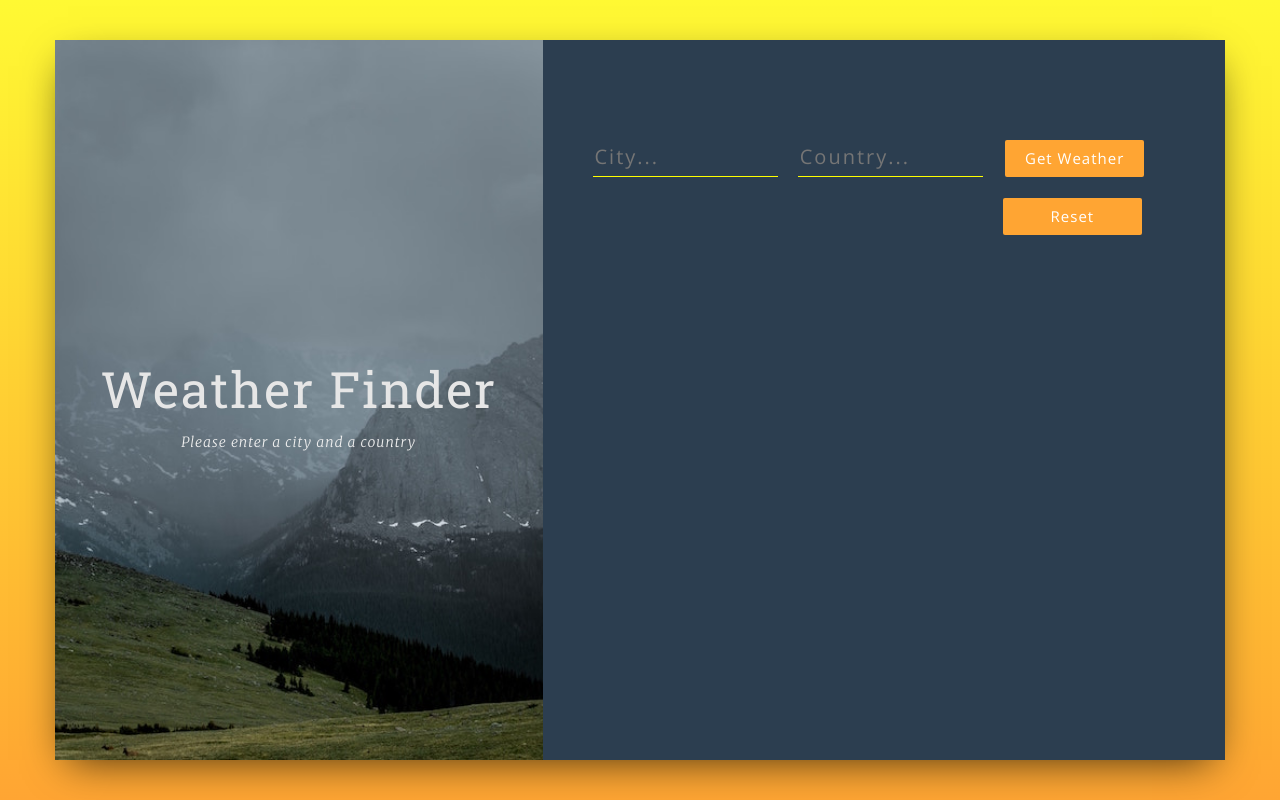
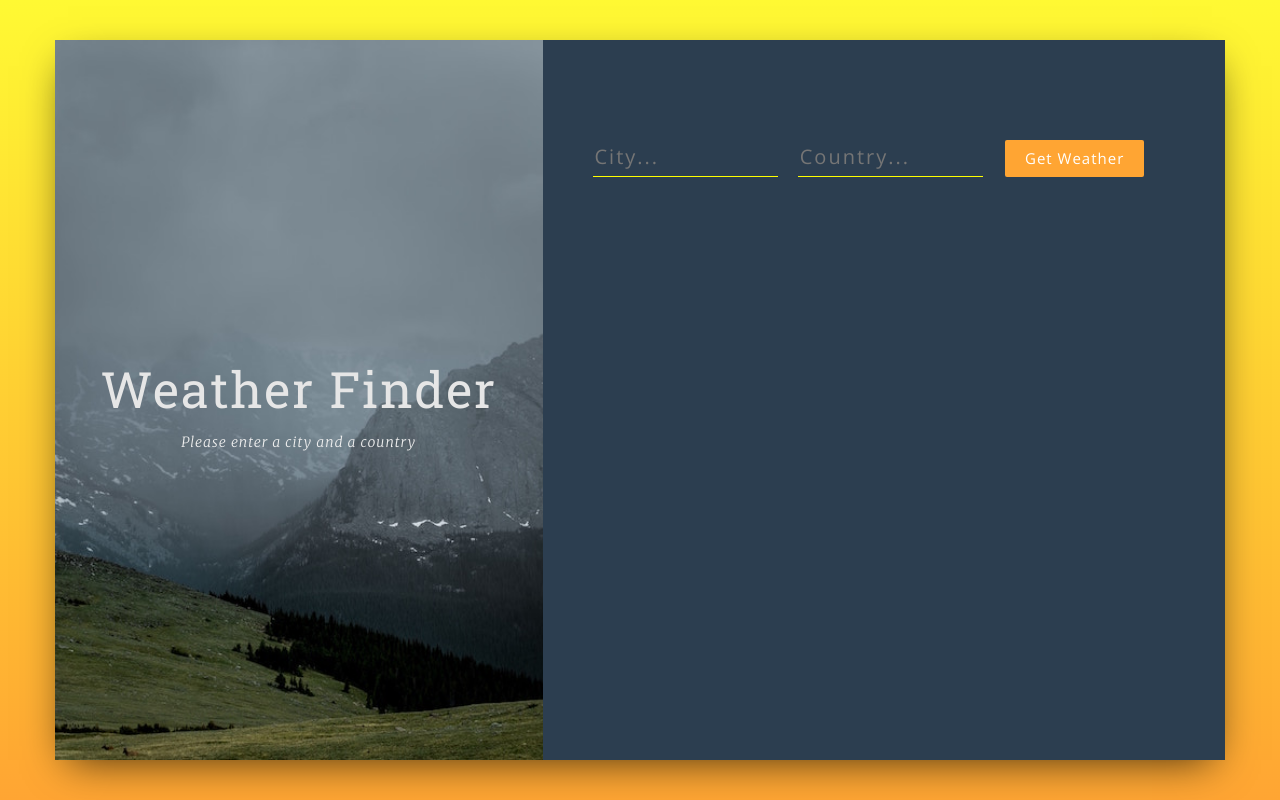
Before and after one commit to jocvegar/weather_application_react, a React (Create React App) app: page / in a window 1280 px wide. Built offline with nearby package versions, Linux system fonts and the light colour scheme.

Commit message:
Fixes reset button

```diff
--- a/src/App.js
+++ b/src/App.js
@@ -65,8 +65,6 @@ class App extends React.Component {
     }
 
     render() {
-        const buttonStyle = {padding: '8px 3.2em', marginTop: '-1rem'}
-
         return(
             <div>
                 <div className="wrapper">
@@ -78,9 +76,6 @@ class App extends React.Component {
                                 </div>
                                 <div className="col-xs-7 form-container">
                                     <Form getWeather={this.getWeather}/>
-                                    <div className="rest-form-button">
-                                        <button style={buttonStyle} onClick={this.handleClick}>Reset</button>
-                                    </div>
                                     <Weather
                                         temperature={this.state.temperature}
                                         city={this.state.city}
@@ -88,6 +83,7 @@ class App extends React.Component {
                                         humidity={this.state.humidity}
                                         description={this.state.description}
                                         error={this.state.error}
+                                        handleClick={this.handleClick}
                                     />
                                 </div>
                             </div>
--- a/src/components/Weather.js
+++ b/src/components/Weather.js
@@ -24,9 +24,16 @@ class Weather extends React.Component {
 				}
 				{
 					this.props.description &&
-					<p className="weather__key">Conditions:
-						<span className="weather__value"> {this.props.description}</span>
-					</p>
+					<div>
+						<p className="weather__key">Conditions:
+							<span className="weather__value"> {this.props.description}</span>
+						</p>
+						<div className="row">
+						    <div className="col-xs-offset-8 col-xs-4">
+						        <button onClick={this.props.handleClick}>Reset</button>
+						    </div>
+						</div>
+					</div>
 				}
 				{
 					this.props.error && <p className="weather__error">{this.props.error}</p>
```
